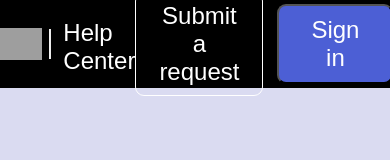
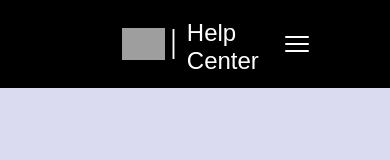
Before and after one commit to adpol95/abstract-project, a React (Create React App) app: page / in a window 390 px wide. Shown: the top 160 px of the page. Built offline with nearby package versions, Linux system fonts and the light colour scheme; grey boxes are pictures that could not be loaded; a web font is replaced by a local one.

Commit message:
Начата работа над адаптивностью, проработана навигационная кнопка "бургер" в хедере.

```diff
--- a/src/App.css
+++ b/src/App.css
@@ -15,12 +15,21 @@ body, input, select, button {
     font-family: "GT America Standart", sans-serif;
 }
 
-header {
+.header1 {
     display: flex;
     flex-direction: row;
     justify-content: center;
     align-items: center;
     background: black;
+    height: 88px;
+}
+
+.header1Inactive {
+    background: #191a1b;
+    display: flex;
+    flex-direction: row;
+    justify-content: center;
+    align-items: center;
     height: 88px;
 }
 
@@ -63,7 +72,6 @@ header {
 }
 
 .logoHead {
-    background: black;
     display: flex;
     height: 32.5px;
     cursor: pointer;
@@ -74,13 +82,112 @@ header {
     opacity: 80%;
 }
 
-.rightSection {
+.rightSectionFull {
     flex: 1;
     display: flex;
     flex-direction: row;
     align-items: center;
     justify-content: end;
     padding-right: 120px;
+    position: relative;
+}
+
+
+.rightSectionPart {
+    color: white;
+    display: none;
+    flex: 1;
+    cursor: pointer;
+}
+
+.log1-1,
+.log2-1,
+.log3-1,
+.log1-2,
+.log2-2,
+.log3-2 {
+    padding: 1px 11.8px;
+    border-radius: 10px;
+    margin: 2.5px 0;
+    background: white;
+    -webkit-transition: opacity 0.3s, margin 0.3s, rotate 0.3s, -webkit-transform 0.3s,  padding 0.3s;
+    transition: transform 0.3s, opacity 0.3s, margin 0.3s, rotate 0.3s, padding 0.3s;
+}
+
+
+.log1-2 {
+    transform: rotate(-45deg);
+    margin: 0 0;
+    padding: 0.8px 11.8px;
+}
+
+.log2-2 {
+    opacity: 0;
+    margin: 0;
+    padding: 0;
+}
+
+.log3-2 {
+    padding: 0.8px 11.8px;
+    transform: rotate(45deg);
+    margin: -1.3px 0;
+}
+
+.header2 {
+    font-size: 24px;
+    background: #191a1b;
+    color: white;
+    border-top: 1.5px grey solid;
+    height: 8.8em;
+    flex-direction: column;
+    align-items: center;
+    justify-content: center;
+    position: absolute;
+    top: 88px;
+    left: 0;
+    right: 0;
+    padding-top: 6px;
+    z-index: 10;
+    display: flex;
+    transition: background 0.3s;
+}
+
+.header2Inactive {
+    display: none;
+}
+
+.buttonOfLogs:active .header2 {
+    display: none;
+}
+
+.header2 div {
+    padding: 12px 227px;
+    cursor: pointer;
+    transition: color 0.55s;
+}
+.header2 div:hover {
+    color: rgba(255,255,255,0.7);
+}
+
+.header2 .adderHeadBottomText {
+    border-top: 1.5px grey solid;
+    margin-top: 5px;
+    padding-top: 20px;
+}
+
+
+@media (max-width: 1200.1px) {
+    .rightSectionFull {
+        display: none;
+    }
+
+    .rightSectionPart {
+        display: flex;
+        flex-direction: column;
+        align-items: end;
+        justify-content: center;
+        padding-right: 81px;
+    }
 }
 
 .leftBut,
@@ -220,11 +327,13 @@ footer {
     flex-direction: column;
     padding: 25px 0 0 120px;
 }
+
 .firstGroupFoot a {
     text-decoration: none;
     color: white;
     margin: 2px;
 }
+
 .firstGroupFoot a:hover {
     text-decoration: underline;
 }
--- a/src/App.js
+++ b/src/App.js
@@ -5,13 +5,15 @@ import puzzle from './refrs/50d0db451c0e1e66e1caddd142986fcf6792ca05.png';
 import dollar from './refrs/3e82d0126e97d7b7c60a611d4e11b3c278d33743.png';
 import key from './refrs/7712592465ef5c7bf18f1c7cb16e19ab44eb81e3.png';
 import message from './refrs/dcc25d18e224d12621d74e545cc8bdd1b5685ca8.png';
+import {useState} from "react";
 
 function App() {
 
+    const [burgerState, setBurgerState] = useState(true)
 
     return (
         <div className="App">
-            <header>
+            <header className={burgerState ? "header1" : "header1Inactive"}>
                 <div className="leftSection">
                     <div className="logoHead">
                         <img
@@ -28,7 +30,7 @@ function App() {
                     </div>
                 </div>
 
-                <div className="rightSection">
+                <div className="rightSectionFull">
                     <div className="blockLeftBut">
                         <button className="leftBut">
                             Submit a request
@@ -40,7 +42,26 @@ function App() {
                         </button>
                     </div>
                 </div>
+                <div className="rightSectionPart" onClick={() => setBurgerState(!burgerState)}>
+                    <span className={burgerState ? "log1-1" : "log1-2"}>
+
+                    </span>
+                        <span className={burgerState ? "log2-1" : "log2-2"}>
+
+                    </span>
+                        <span className={burgerState ? "log3-1" : "log3-2"}>
+
+                    </span>
+                </div>
             </header>
+            <div className={burgerState ? "header2Inactive" : "header2"}>
+                <div className="adderHeadTopText">
+                    Submit a request
+                </div>
+                <div className="adderHeadBottomText">
+                    Sign in
+                </div>
+            </div>
 
             <main>
                 <section className="searchingArea">
```
